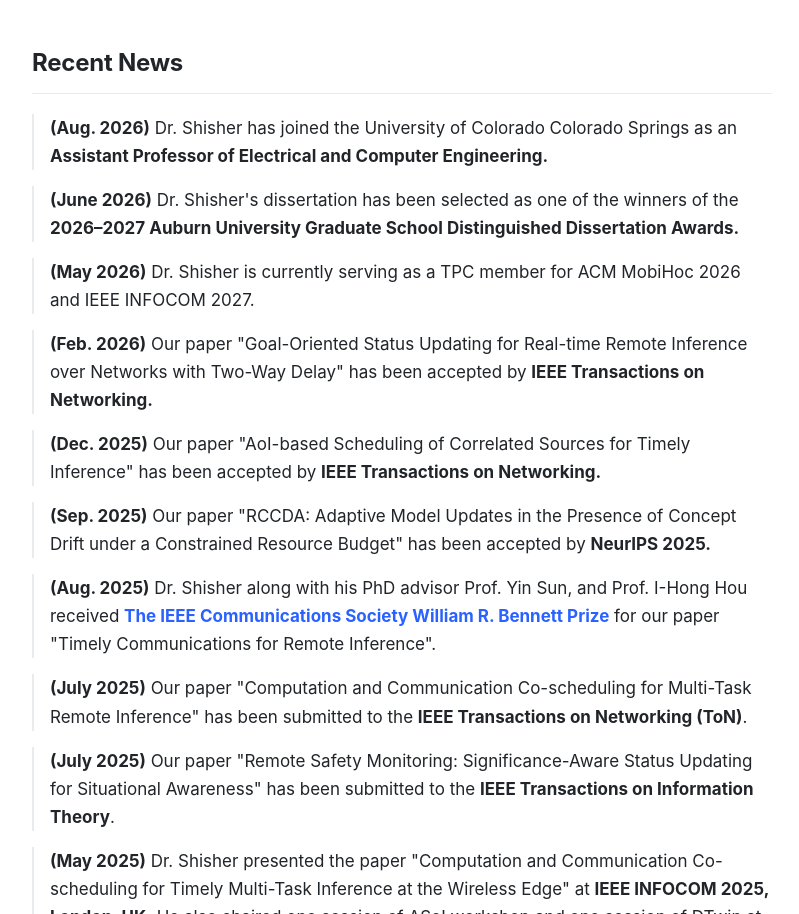
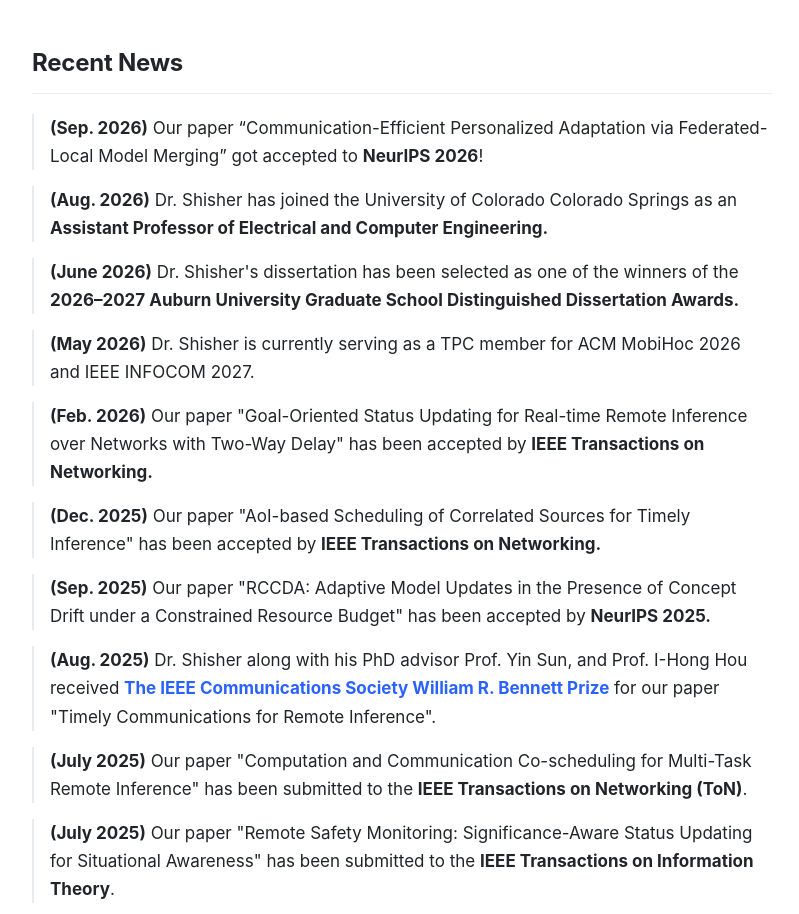
Before and after one commit to Kamran0153/Kamran0153.github.io, a plain HTML site: page index.html in a window 1280 px wide. Shown: the part 876-1790 px from the top of the page, without its empty margins (418-1217 px from the left). Drawn offline with Linux system fonts and the light colour scheme.

Commit message:
Update website

```diff
--- a/index.html
+++ b/index.html
@@ -65,6 +65,7 @@
             <section class="section-block">
                 <h2 class="section-heading">Recent News</h2>
                 <ul class="item-list">
+                    <li><b>(Sep. 2026)</b> Our paper “Communication-Efficient Personalized Adaptation via Federated-Local Model Merging” got accepted to <b>NeurIPS 2026</b>!</li>
                     <li><b>(Aug. 2026)</b> Dr. Shisher has joined the University of Colorado Colorado Springs as an <b>Assistant Professor of Electrical and Computer Engineering.</b></li>
                     <li><b>(June 2026)</b> Dr. Shisher's dissertation has been selected as one of the winners of the <b>2026–2027 Auburn University Graduate School Distinguished Dissertation Awards.</b></li>
                     <li><b>(May 2026)</b> Dr. Shisher is currently serving as a TPC member for ACM MobiHoc 2026 and IEEE INFOCOM 2027.</li>
```
